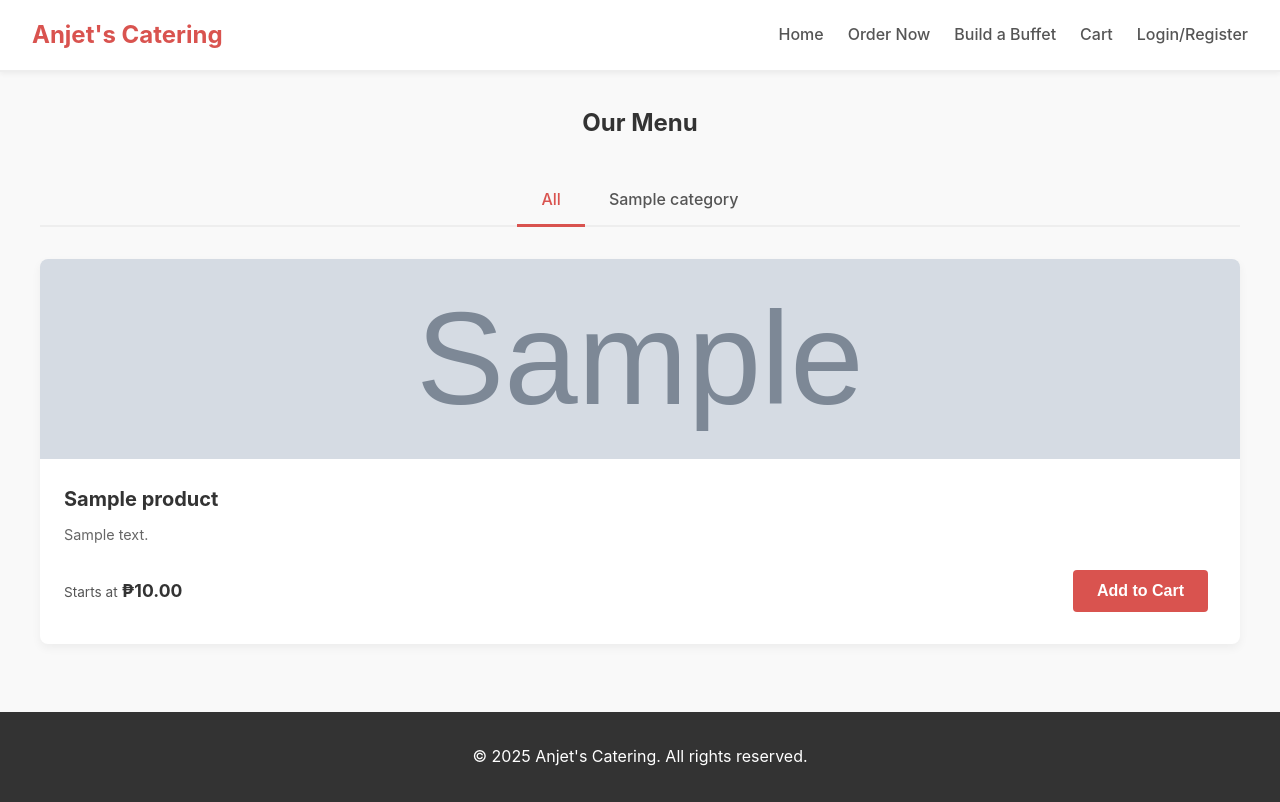
After one commit to oks328/anjets-catering-pos, a Flask app: page /menu in a window 1280 px wide. The commit adds this page. Run offline with Flask 3, Linux system fonts and the light colour scheme; tables that the repository leaves empty hold one stand-in row (values such as "Sample post"); grey boxes marked "Sample" are stand-in pictures.

Commit message:
order now

```diff
--- a/app/routes.py
+++ b/app/routes.py
@@ -2,7 +2,7 @@ import os
 import secrets
 from PIL import Image
 from flask import current_app as app
-from flask import render_template, redirect, url_for, flash, request
+from flask import render_template, redirect, url_for, flash, request, session
 from flask_login import login_user, logout_user, current_user, login_required
 from app.models import User
 from app.forms import AdminLoginForm
@@ -58,6 +58,39 @@ def client_home():
     """
     # This tells Flask to render your new HTML file
     return render_template('client_home.html')
+
+@app.route('/menu')
+def client_menu():
+    """
+    Client-facing Menu page.
+    Shows ACTIVE categories and products.
+    Can be filtered by category_id.
+    """
+    # Get the category_id from the URL (e.g., /menu?category_id=1)
+    category_id = request.args.get('category_id', type=int)
+
+    # Fetch all ACTIVE categories for the tabs
+    categories = Category.query.filter_by(is_active=True).order_by(Category.name.asc()).all()
+
+    selected_category = None
+
+    # Base query for products, joining with Category to filter
+    product_query = Product.query.join(Category).filter(Category.is_active==True)
+
+    if category_id:
+        # If a category is selected, filter the product query
+        product_query = product_query.filter(Product.category_id==category_id)
+        selected_category = Category.query.get(category_id)
+
+    # Execute the query
+    products = product_query.order_by(Product.name.asc()).all()
+
+    return render_template(
+        'client_menu.html',
+        categories=categories,
+        products=products,
+        selected_category=selected_category
+    )
 
 @app.route('/admin/login', methods=['GET', 'POST'])
 def admin_login():
--- a/app/static/css/client_style.css
+++ b/app/static/css/client_style.css
@@ -172,3 +172,98 @@ body {
         transform: scale(0.9);
     }
 }
+
+/* --- Menu Page Styles --- */
+
+/* Category Tabs */
+.category-tabs {
+    display: flex;
+    justify-content: center;
+    list-style: none;
+    padding: 0;
+    margin-bottom: 2rem;
+    border-bottom: 2px solid #eee;
+    flex-wrap: wrap; /* Allows tabs to wrap on small screens */
+}
+
+.category-tabs li {
+    margin: 0;
+}
+
+.category-tabs a {
+    display: block;
+    padding: 0.75rem 1.5rem;
+    text-decoration: none;
+    color: #555;
+    font-weight: 500;
+    border-bottom: 3px solid transparent;
+    margin-bottom: -2px; /* Aligns with the main border */
+}
+
+.category-tabs a.active,
+.category-tabs a:hover {
+    color: #d9534f;
+    border-bottom-color: #d9534f;
+}
+
+/* Product Grid */
+.product-grid {
+    display: grid;
+    grid-template-columns: repeat(auto-fit, minmax(300px, 1fr));
+    gap: 1.5rem;
+}
+
+/* Product Card */
+.product-card {
+    background-color: white;
+    border-radius: 8px;
+    box-shadow: 0 4px 10px rgba(0,0,0,0.05);
+    overflow: hidden; /* Ensures image corners are rounded */
+    display: flex;
+    flex-direction: column;
+}
+
+.product-card-image {
+    height: 200px;
+    width: 100%; /* Make sure image fills the width */
+    object-fit: cover; /* This is key: scales and crops the image nicely */
+    display: block;
+}
+
+.product-card-content {
+    padding: 1.5rem;
+    display: flex;
+    flex-direction: column;
+    flex-grow: 1; /* Makes card content fill the space */
+}
+
+.product-card-content h3 {
+    font-size: 1.25rem;
+    color: #333;
+    margin-bottom: 0.5rem;
+}
+
+.product-card-content p {
+    font-size: 0.9rem;
+    color: #666;
+    flex-grow: 1; /* Pushes price/button to the bottom */
+    margin-bottom: 1rem;
+}
+
+.product-card-footer {
+    display: flex;
+    justify-content: space-between;
+    align-items: center;
+}
+
+.product-card-price {
+    font-size: 1.1rem;
+    font-weight: bold;
+    color: #333;
+}
+
+.product-card-price .price-small {
+    font-size: 0.85rem;
+    font-weight: normal;
+    color: #555;
+}
--- a/app/templates/base.html
+++ b/app/templates/base.html
@@ -19,7 +19,10 @@
         <nav class="client-nav">
             <ul>
                 <li><a href="{{ url_for('client_home') }}">Home</a></li>
-                <li><a href="#">Order Now</a></li> <li><a href="#">Build a Buffet</a></li> <li><a href="#">Cart</a></li> <li><a href="#">Login/Register</a></li> </ul>
+                <li><a href="{{ url_for('client_menu') }}">Order Now</a></li>
+                 <li><a href="#">Build a Buffet</a></li>
+                <li><a href="#">Cart</a></li>
+                <li><a href="#">Login/Register</a></li> </ul>
         </nav>
     </header>
 
--- /dev/null
+++ b/app/templates/client_menu.html
@@ -0,0 +1,58 @@
+{% extends "base.html" %}
+
+{% block title %}Order Now{% endblock %}
+
+{% block content %}
+    <h2 style="text-align: center; margin-bottom: 2rem;">Our Menu</h2>
+
+    <ul class="category-tabs">
+        <li><a href="{{ url_for('client_menu') }}" class="{{ 'active' if not selected_category else '' }}">All</a></li>
+        {% for category in categories %}
+            {% set is_active = selected_category and selected_category.category_id == category.category_id %}
+            <li>
+                <a href="{{ url_for('client_menu', category_id=category.category_id) }}" class="{{ 'active' if is_active else '' }}">
+                    {{ category.name }}
+                </a>
+            </li>
+        {% endfor %}
+    </ul>
+
+    <div class="product-grid">
+        {% for product in products %}
+            <div class="product-card">
+                <img src="{{ url_for('static', filename='uploads/products/' + product.image_file) }}"
+                     alt="{{ product.name }}"
+                     class="product-card-image">
+
+                <div class="product-card-content">
+                    <h3>{{ product.name }}</h3>
+                    <p>{{ product.description or 'No description available.' }}</p>
+
+                    <div class="product-card-footer">
+                        <div class="product-card-price">
+                            {% if product.has_variants %}
+                                <span class="price-small">Starts at</span>
+                                ₱{{ "%.2f"|format(product.variants|map(attribute='price')|min) }}
+                            {% else %}
+                                {% if product.variants %}
+                                    ₱{{ "%.2f"|format(product.variants[0].price) }}
+                                {% else %}
+                                    <span style="color:red; font-size: 0.9rem;">Price not set</span>
+                                {% endif %}
+                            {% endif %}
+                        </div>
+
+                        <form action="#" method="POST">
+                            <input type="hidden" name="product_id" value="{{ product.product_id }}">
+                            <button type="submit" class="btn btn-primary">Add to Cart</button>
+                        </form>
+
+                    </div>
+                </div>
+            </div>
+        {% else %}
+            <p>No products found in this category.</p>
+        {% endfor %}
+    </div>
+
+{% endblock %}
```
Also changed, not shown: app/static/uploads/products/2f5223997c853f24.png (added).
